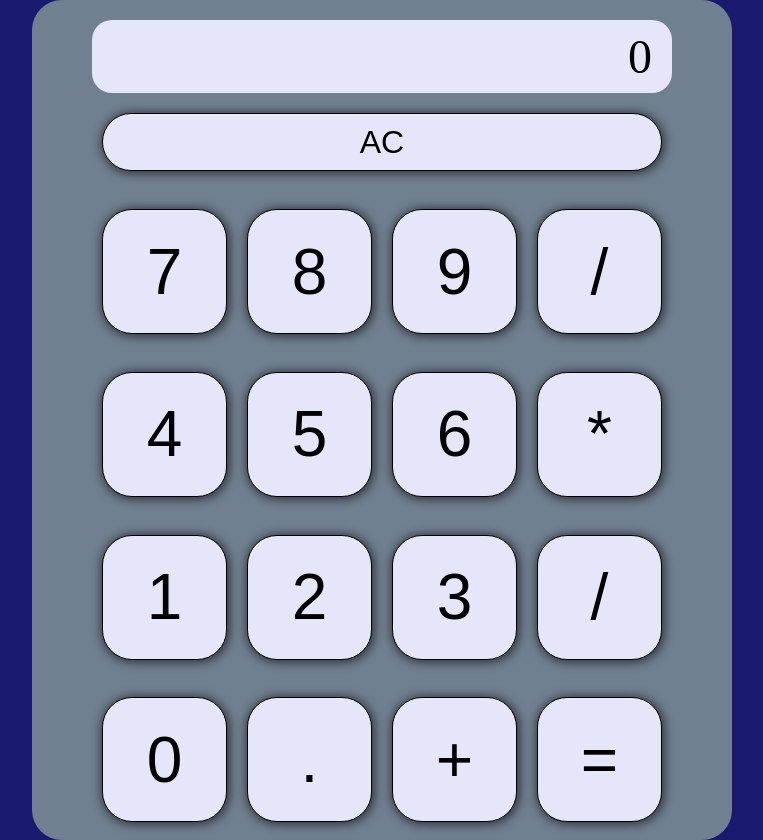
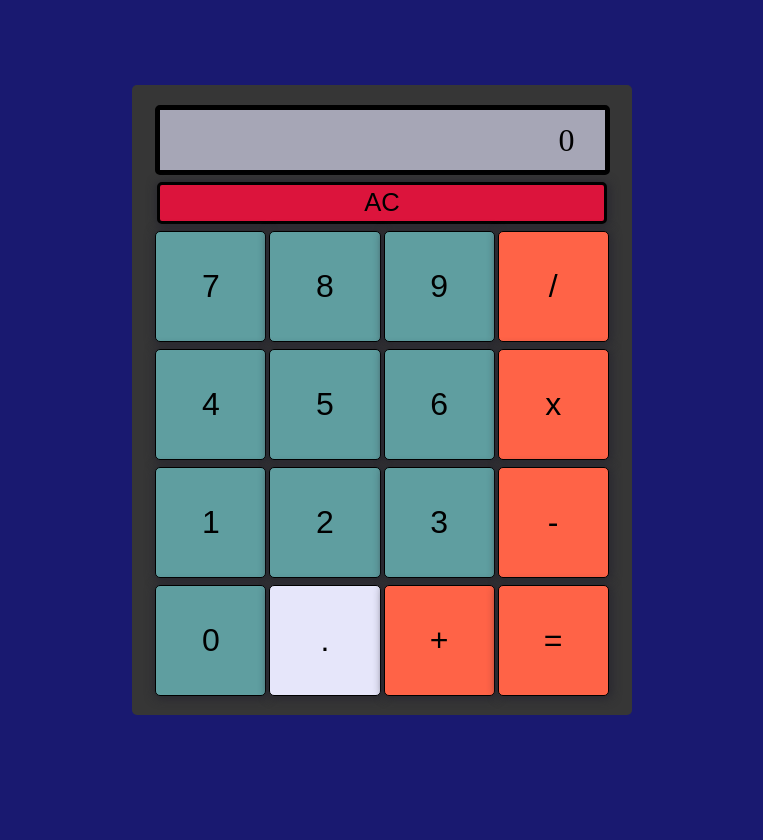
Before and after one commit to Xiraeth/odin-calculator, a plain HTML site: page index.html in a window 1280 px wide. Shown: the whole page, without its empty margins (258-1021 px from the left). After the commit the page ends 800 px from the top, so only its background shows below. Drawn offline with Linux system fonts and the light colour scheme.

Commit message:
Referbish appearance

```diff
--- a/index.html
+++ b/index.html
@@ -10,23 +10,23 @@
   <body>
     <div class="calculator">
       <p class="result"><span>0</span></p>
-      <button class="clear">AC</button>
-      <button class="seven">7</button>
-      <button class="eight">8</button>
-      <button class="nine">9</button>
-      <button class="divide">/</button>
-      <button class="four">4</button>
-      <button class="five">5</button>
-      <button class="six">6</button>
-      <button class="multiply">*</button>
-      <button class="one">1</button>
-      <button class="two">2</button>
-      <button class="three">3</button>
-      <button class="subtract">/</button>
-      <button class="zero">0</button>
-      <button class="dot">.</button>
-      <button class="add">+</button>
-      <button class="equals">=</button>
+      <button class="clear btn">AC</button>
+      <button class="seven btn number">7</button>
+      <button class="eight btn number">8</button>
+      <button class="nine btn number">9</button>
+      <button class="divide btn ops">/</button>
+      <button class="four btn number">4</button>
+      <button class="five btn number">5</button>
+      <button class="six btn number">6</button>
+      <button class="multiply btn ops">x</button>
+      <button class="one btn number">1</button>
+      <button class="two btn number">2</button>
+      <button class="three btn number">3</button>
+      <button class="subtract btn ops">-</button>
+      <button class="zero btn number">0</button>
+      <button class="dot btn">.</button>
+      <button class="add btn ops">+</button>
+      <button class="equals btn ops">=</button>
     </div>
   </body>
 </html>
--- a/script.js
+++ b/script.js
@@ -2,7 +2,9 @@
 
 const buttons = document.querySelectorAll("button");
 const container = document.querySelector(".calculator");
-console.log(container);
+const result = document.querySelector(".result");
+const displayValue = Number(result.textContent);
+console.log(displayValue);
 
 function add(a, b) {
   return a + b;
@@ -32,3 +34,5 @@ function operate(num1, operator, num2) {
       return num1 / num2;
   }
 }
+
+function updateDisplay() {}
--- a/style.css
+++ b/style.css
@@ -1,6 +1,6 @@
 :root {
-  --calculator-dimensions: 700px;
-  --button-dimensions: calc(var(--calculator-dimensions) / 5.6);
+  --calculator-dimensions: 500px;
+  --button-dimensions: calc(var(--calculator-dimensions) / 4.5);
 }
 
 body {
@@ -14,43 +14,56 @@ body {
 * {
   margin: 0;
   padding: 0;
+  font-size: 32px;
 }
 
 .calculator {
   width: var(--calculator-dimensions);
   height: calc(1.2 * var(--calculator-dimensions));
-  background-color: slategray;
-  border-radius: 30px;
+  background-color: rgb(54, 54, 54);
+  border-radius: 5px;
+  padding: 15px 0;
   display: flex;
   justify-content: center;
   flex-wrap: wrap;
-  gap: 20px;
+  gap: 3px;
 }
 
 .result {
-  width: 80%;
-  background-color: lavender;
+  width: 85%;
+  height: 60px;
+  letter-spacing: 10px;
+  background-color: rgb(166, 166, 182);
   display: flex;
   justify-content: end;
   align-items: center;
-  border-radius: 20px;
-  margin-top: 20px;
+  border-radius: 5px;
+  /* margin: 10px 0; */
+  margin-top: 5px;
   padding-right: 20px;
-  font-size: 3rem;
-  border: px solid black;
+  border: 5px solid black;
 }
 
 .clear {
+  background-color: crimson;
+  border: 3px solid black;
   height: 7%;
-  font-size: 2em;
-  flex-basis: 80%;
+  font-size: 0.8em;
+  flex-basis: 90%;
+}
+
+.clear:hover {
+  background-color: rgb(190, 17, 52);
+}
+
+.clear:active {
+  background-color: rgb(148, 13, 40);
 }
 
 button {
   width: var(--button-dimensions);
   height: var(--button-dimensions);
-  border-radius: 30px;
-  font-size: 4rem;
+  border-radius: 5px;
   outline: none;
   border: 1px solid black;
   background-color: lavender;
@@ -64,3 +77,26 @@ button:hover {
 button:active {
   background-color: rgb(153, 153, 168);
 }
+
+.number {
+  background-color: cadetblue;
+}
+
+.number:hover {
+  background-color: rgb(82, 137, 139);
+}
+.number:active {
+  background-color: rgb(70, 116, 117);
+}
+
+.ops {
+  background-color: tomato;
+}
+
+.ops:hover {
+  background-color: rgb(230, 87, 62);
+}
+
+.ops:active {
+  background-color: rgb(187, 71, 50);
+}
```
